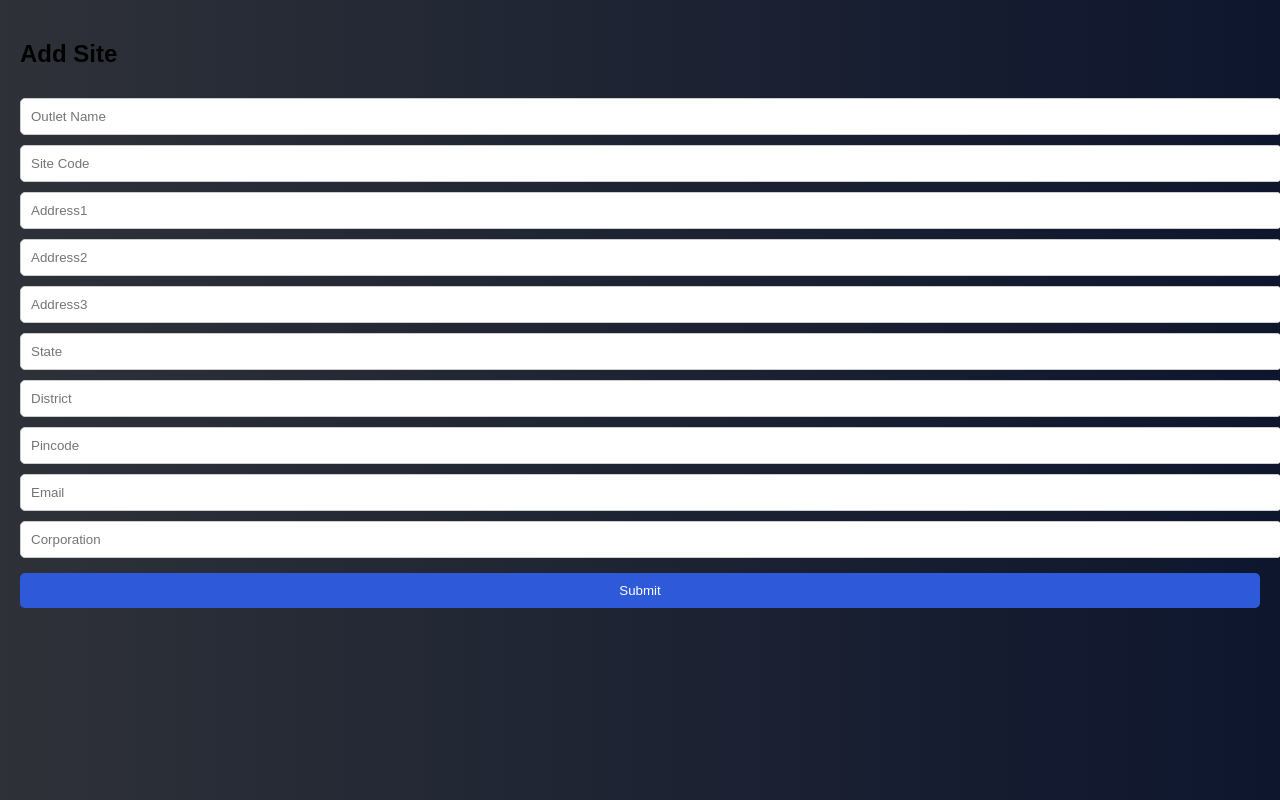
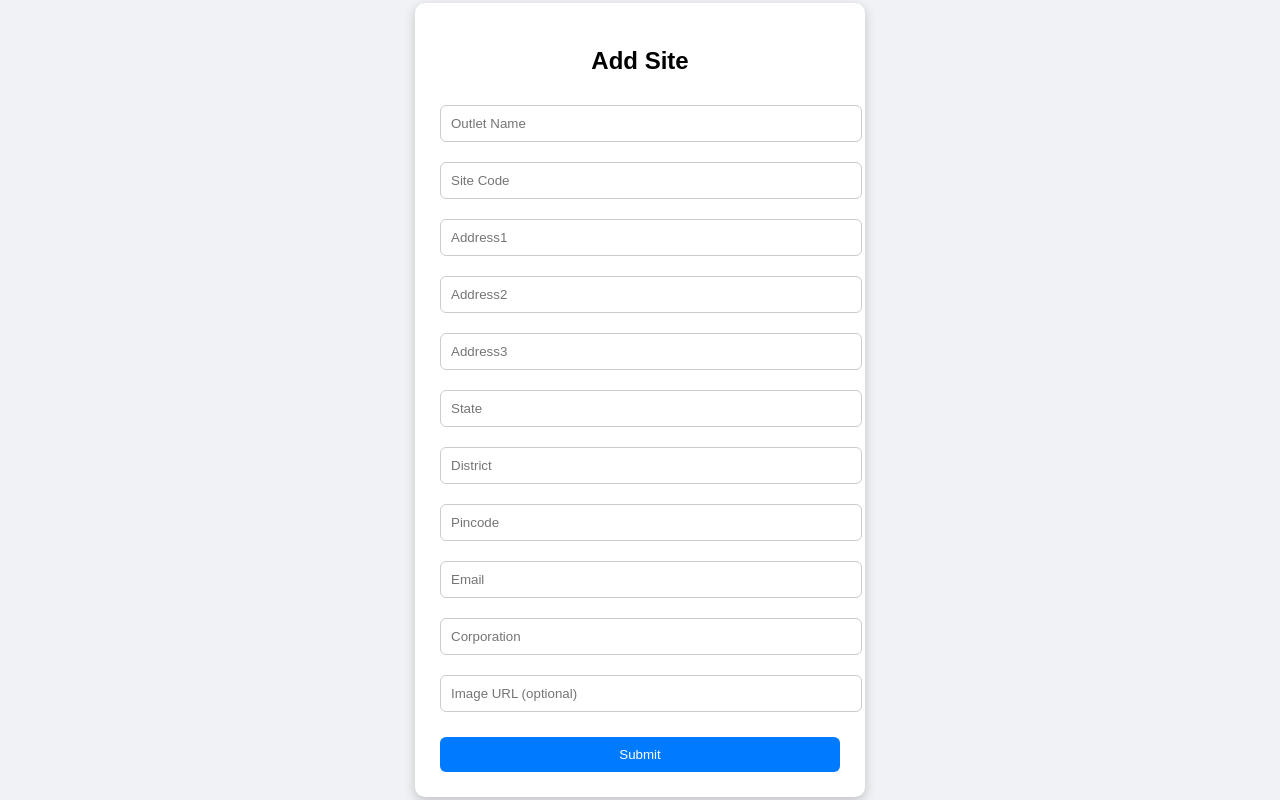
Before and after one commit to Anuradha200505/login_and_signup_page_React.js, a React (Create React App) app: page /AddSite in a window 1280 px wide. Built offline with nearby package versions, Linux system fonts and the light colour scheme.

Commit message:
Update AddSite.js

```diff
--- a/src/components/AddSite.js
+++ b/src/components/AddSite.js
@@ -15,8 +15,11 @@ function AddSite() {
     district: "",
     pinCode: "",
     email: "",
-    corporation: ""
+    corporation: "",
+    siteImageUrl: ""
   });
+
+  const [errors, setErrors] = useState({});
 
   const handleChange = (e) => {
     setFormData({
@@ -25,8 +28,29 @@ function AddSite() {
     });
   };
 
+  // 🔥 VALIDATION
+  const validate = () => {
+    let newErrors = {};
+
+    if (!formData.outletName) newErrors.outletName = "Outlet Name required";
+
+    if (!formData.email.match(/^[^\s@]+@[^\s@]+\.[^\s@]+$/))
+      newErrors.email = "Invalid Email format";
+
+    if (formData.pinCode.length !== 6)
+      newErrors.pinCode = "Pincode must be 6 digits";
+
+    return newErrors;
+  };
+
   const handleSubmit = async (e) => {
     e.preventDefault();
+
+    const validationErrors = validate();
+    if (Object.keys(validationErrors).length > 0) {
+      setErrors(validationErrors);
+      return;
+    }
 
     const payload = {
       siteKey: 0,
@@ -40,56 +64,130 @@ function AddSite() {
       pinCode: Number(formData.pinCode),
       email: formData.email,
       corporation: formData.corporation,
+      siteImageUrl: formData.siteImageUrl,
 
       isPrimarySite: true,
       isActive: true,
-
       createdBy: "admin",
       modifiedBy: "admin",
       createdDate: new Date().toISOString(),
       modifiedDate: new Date().toISOString(),
-
       pumpLocation: []
     };
 
     try {
-      const response = await api.post("/SiteDetail", payload, {
+      await api.post("/SiteDetail", payload, {
         headers: {
           "Content-Type": "application/json-patch+json"
         }
       });
 
-      console.log("SUCCESS:", response.data);
       alert("Site Added Successfully ✅");
-
       navigate("/home");
 
     } catch (error) {
-      console.log("ERROR:", error.response?.data || error);
+      console.log(error.response?.data || error);
       alert("POST failed ❌");
     }
   };
 
   return (
-    <div style={{ padding: "20px" }}>
-      <h2>Add Site</h2>
+    <div style={styles.page}>
+      <div style={styles.card}>
+        <h2 style={{ textAlign: "center" }}>Add Site</h2>
 
-      <form onSubmit={handleSubmit}>
-        <input name="outletName" placeholder="Outlet Name" onChange={handleChange} />
-        <input name="siteCode" placeholder="Site Code" onChange={handleChange} />
-        <input name="siteAddress1" placeholder="Address1" onChange={handleChange} />
-        <input name="siteAddress2" placeholder="Address2" onChange={handleChange} />
-        <input name="siteAddress3" placeholder="Address3" onChange={handleChange} />
-        <input name="state" placeholder="State" onChange={handleChange} />
-        <input name="district" placeholder="District" onChange={handleChange} />
-        <input name="pinCode" placeholder="Pincode" onChange={handleChange} />
-        <input name="email" placeholder="Email" onChange={handleChange} />
-        <input name="corporation" placeholder="Corporation" onChange={handleChange} />
+        <form onSubmit={handleSubmit} style={styles.form}>
 
-        <button type="submit">Submit</button>
-      </form>
+          <input name="outletName" placeholder="Outlet Name" onChange={handleChange} style={styles.input}/>
+          {errors.outletName && <span style={styles.error}>{errors.outletName}</span>}
+
+          <input name="siteCode" placeholder="Site Code" onChange={handleChange} style={styles.input}/>
+
+          <input name="siteAddress1" placeholder="Address1" onChange={handleChange} style={styles.input}/>
+          <input name="siteAddress2" placeholder="Address2" onChange={handleChange} style={styles.input}/>
+          <input name="siteAddress3" placeholder="Address3" onChange={handleChange} style={styles.input}/>
+
+          <input name="state" placeholder="State" onChange={handleChange} style={styles.input}/>
+          <input name="district" placeholder="District" onChange={handleChange} style={styles.input}/>
+
+          <input name="pinCode" placeholder="Pincode" onChange={handleChange} style={styles.input}/>
+          {errors.pinCode && <span style={styles.error}>{errors.pinCode}</span>}
+
+          <input name="email" placeholder="Email" onChange={handleChange} style={styles.input}/>
+          {errors.email && <span style={styles.error}>{errors.email}</span>}
+
+          <input name="corporation" placeholder="Corporation" onChange={handleChange} style={styles.input}/>
+
+          {/* 🔥 IMAGE URL INPUT */}
+          <input
+            name="siteImageUrl"
+            placeholder="Image URL (optional)"
+            onChange={handleChange}
+            style={styles.input}
+          />
+
+          {/* 🔥 IMAGE PREVIEW */}
+          {formData.siteImageUrl && (
+            <img
+              src={formData.siteImageUrl}
+              alt="preview"
+              style={styles.image}
+            />
+          )}
+
+          <button type="submit" style={styles.button}>
+            Submit
+          </button>
+        </form>
+      </div>
     </div>
   );
 }
 
 export default AddSite;
+
+const styles = {
+  page: {
+    display: "flex",
+    justifyContent: "center",
+    alignItems: "center",
+    height: "100vh",
+    background: "#f0f2f5"
+  },
+  card: {
+    width: "400px",
+    background: "#fff",
+    padding: "25px",
+    borderRadius: "10px",
+    boxShadow: "0 4px 12px rgba(0,0,0,0.2)"
+  },
+  form: {
+    display: "flex",
+    flexDirection: "column",
+    gap: "10px"
+  },
+  input: {
+    padding: "10px",
+    borderRadius: "6px",
+    border: "1px solid #ccc"
+  },
+  button: {
+    padding: "10px",
+    background: "#007bff",
+    color: "#fff",
+    border: "none",
+    borderRadius: "6px",
+    cursor: "pointer"
+  },
+  error: {
+    color: "red",
+    fontSize: "12px"
+  },
+  image: {
+    width: "80px",
+    height: "80px",
+    borderRadius: "50%",
+    objectFit: "cover",
+    margin: "10px auto"
+  }
+};
```
